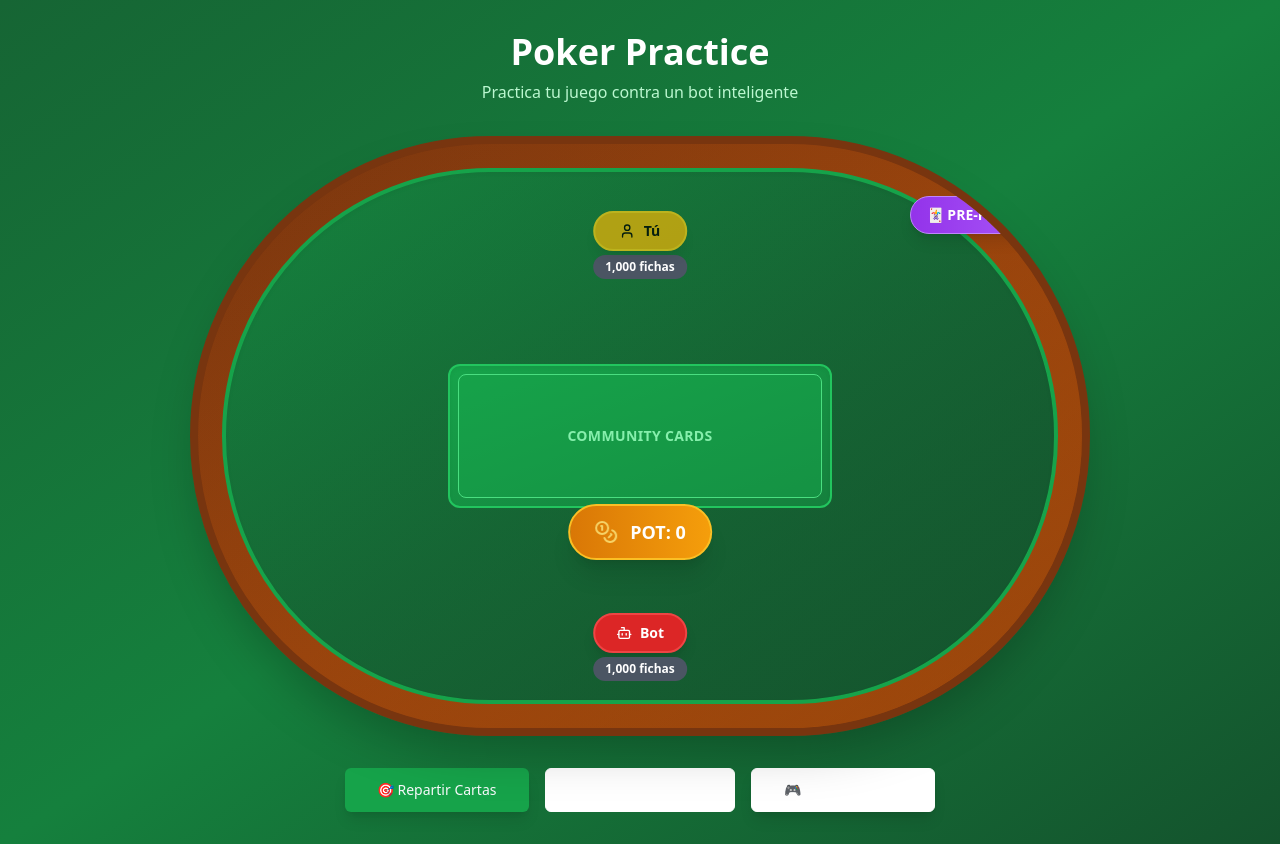
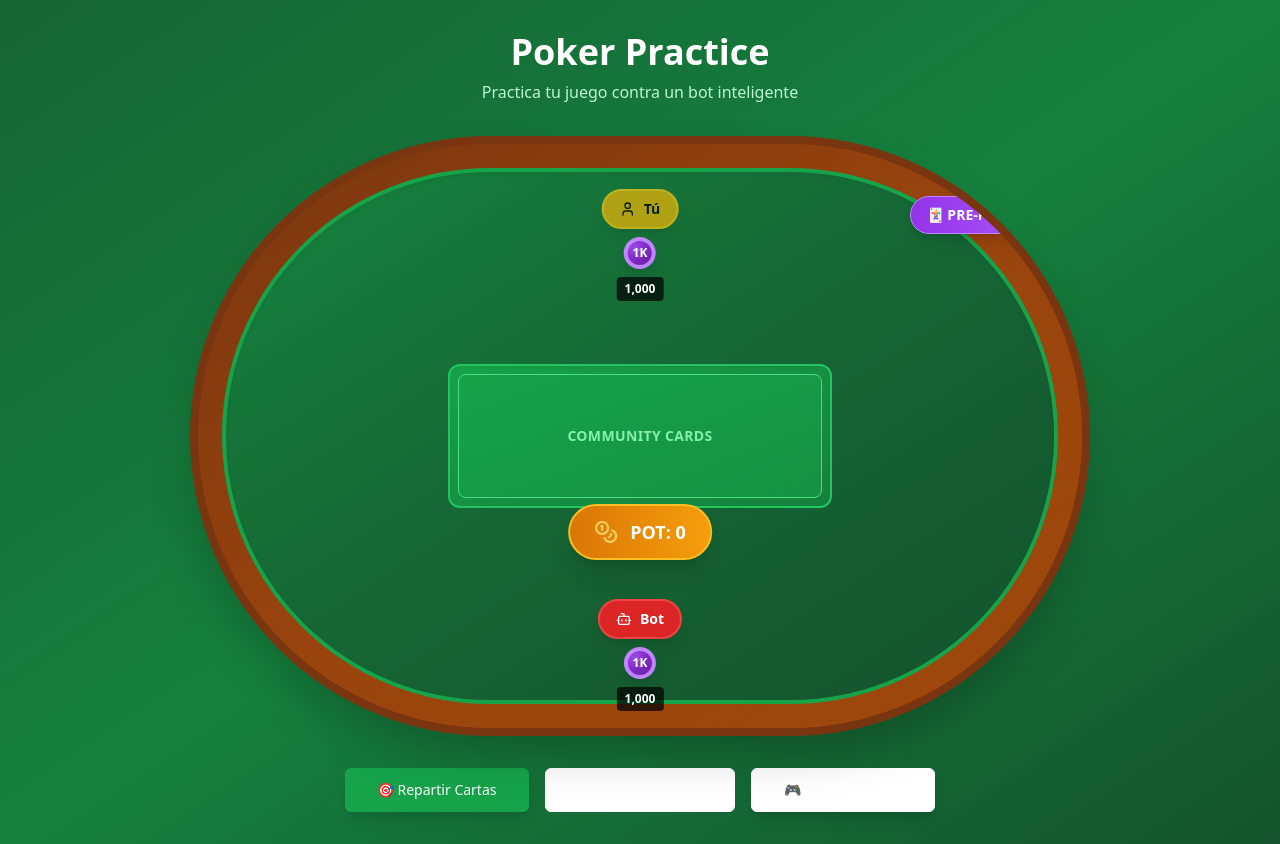
Before and after one commit to davi9922/poker-bot-blitz, a React (Vite) app: page / in a window 1280 px wide. Built offline with nearby package versions, Linux system fonts and the light colour scheme.

Commit message:
Add casino chips
Add casino chip visuals and functionality.

```diff
--- /dev/null
+++ b/src/components/CasinoChip.tsx
@@ -0,0 +1,69 @@
+
+import React from 'react';
+
+interface CasinoChipProps {
+  value: number;
+  size?: 'sm' | 'md' | 'lg';
+  count?: number;
+}
+
+const CasinoChip = ({ value, size = 'md', count }: CasinoChipProps) => {
+  const getChipColor = (value: number) => {
+    if (value >= 1000) return 'from-purple-600 to-purple-800 border-purple-400';
+    if (value >= 500) return 'from-pink-600 to-pink-800 border-pink-400';
+    if (value >= 100) return 'from-black to-gray-800 border-gray-600';
+    if (value >= 50) return 'from-blue-600 to-blue-800 border-blue-400';
+    if (value >= 25) return 'from-green-600 to-green-800 border-green-400';
+    if (value >= 10) return 'from-yellow-500 to-yellow-700 border-yellow-300';
+    if (value >= 5) return 'from-red-600 to-red-800 border-red-400';
+    return 'from-gray-400 to-gray-600 border-gray-300';
+  };
+
+  const getSizeClasses = (size: string) => {
+    switch (size) {
+      case 'sm': return 'w-8 h-8 text-xs';
+      case 'lg': return 'w-16 h-16 text-lg';
+      default: return 'w-12 h-12 text-sm';
+    }
+  };
+
+  const chipColor = getChipColor(value);
+  const sizeClasses = getSizeClasses(size);
+
+  return (
+    <div className="relative inline-block">
+      <div className={`
+        ${sizeClasses}
+        bg-gradient-to-br ${chipColor}
+        rounded-full
+        border-4
+        shadow-lg
+        flex items-center justify-center
+        font-bold text-white
+        relative
+        transform hover:scale-105 transition-transform
+      `}>
+        {/* Chip pattern */}
+        <div className="absolute inset-2 border border-white/30 rounded-full"></div>
+        <div className="absolute inset-3 border border-white/20 rounded-full"></div>
+
+        {/* Value text */}
+        <span className="relative z-10 drop-shadow-lg">
+          {value >= 1000 ? `${value/1000}K` : value}
+        </span>
+
+        {/* Inner highlight */}
+        <div className="absolute top-1 left-1 w-2 h-2 bg-white/40 rounded-full blur-sm"></div>
+      </div>
+
+      {/* Count indicator */}
+      {count && count > 1 && (
+        <div className="absolute -top-1 -right-1 bg-red-500 text-white text-xs rounded-full w-5 h-5 flex items-center justify-center font-bold">
+          {count > 99 ? '99+' : count}
+        </div>
+      )}
+    </div>
+  );
+};
+
+export default CasinoChip;
--- /dev/null
+++ b/src/components/ChipStack.tsx
@@ -0,0 +1,63 @@
+
+import React from 'react';
+import CasinoChip from './CasinoChip';
+
+interface ChipStackProps {
+  totalChips: number;
+  size?: 'sm' | 'md' | 'lg';
+  showTotal?: boolean;
+}
+
+const ChipStack = ({ totalChips, size = 'md', showTotal = true }: ChipStackProps) => {
+  const getChipBreakdown = (total: number) => {
+    const denominations = [1000, 500, 100, 50, 25, 10, 5, 1];
+    const breakdown: { value: number; count: number }[] = [];
+    let remaining = total;
+
+    denominations.forEach(denom => {
+      if (remaining >= denom) {
+        const count = Math.floor(remaining / denom);
+        if (count > 0) {
+          breakdown.push({ value: denom, count });
+          remaining -= count * denom;
+        }
+      }
+    });
+
+    return breakdown.slice(0, 4); // Show only top 4 denominations
+  };
+
+  const chipBreakdown = getChipBreakdown(totalChips);
+
+  return (
+    <div className="flex flex-col items-center gap-2">
+      <div className="flex gap-1 items-end">
+        {chipBreakdown.map(({ value, count }, index) => (
+          <div key={value} className="relative">
+            {/* Stack effect */}
+            {count > 1 && (
+              <>
+                <div className={`absolute -z-10 ${size === 'sm' ? 'top-0.5 left-0.5' : size === 'lg' ? 'top-1 left-1' : 'top-0.5 left-0.5'} opacity-60`}>
+                  <CasinoChip value={value} size={size} />
+                </div>
+                {count > 2 && (
+                  <div className={`absolute -z-20 ${size === 'sm' ? 'top-1 left-1' : size === 'lg' ? 'top-2 left-2' : 'top-1 left-1'} opacity-40`}>
+                    <CasinoChip value={value} size={size} />
+                  </div>
+                )}
+              </>
+            )}
+            <CasinoChip value={value} size={size} count={count > 5 ? count : undefined} />
+          </div>
+        ))}
+      </div>
+      {showTotal && (
+        <div className="bg-black/70 text-white px-2 py-1 rounded text-xs font-bold">
+          {totalChips.toLocaleString()}
+        </div>
+      )}
+    </div>
+  );
+};
+
+export default ChipStack;
--- a/src/components/PokerGame.tsx
+++ b/src/components/PokerGame.tsx
@@ -3,6 +3,8 @@ import { useState } from "react";
 import { Button } from "@/components/ui/button";
 import PokerCard from "./PokerCard";
 import GameSettings, { GameConfig } from "./GameSettings";
+import ChipStack from "./ChipStack";
+import CasinoChip from "./CasinoChip";
 import { usePokerGame } from "@/hooks/usePokerGame";
 import { Coins, Bot, User, Crown } from "lucide-react";
 
@@ -97,11 +99,14 @@ const PokerGame = () => {
               </div>
             </div>
 
-            {/* Enhanced Pot display */}
+            {/* Enhanced Pot display with casino chips */}
             <div className="absolute top-1/2 left-1/2 transform -translate-x-1/2 -translate-y-1/2 mt-24">
-              <div className="bg-gradient-to-r from-amber-600 to-amber-500 text-white px-6 py-3 rounded-full shadow-xl border-2 border-amber-400 flex items-center gap-3 font-bold text-lg">
-                <Coins className="w-6 h-6 text-yellow-200 animate-pulse" />
-                <span>POT: {pot.toLocaleString()}</span>
+              <div className="flex flex-col items-center gap-2">
+                {pot > 0 && <ChipStack totalChips={pot} size="sm" showTotal={false} />}
+                <div className="bg-gradient-to-r from-amber-600 to-amber-500 text-white px-6 py-3 rounded-full shadow-xl border-2 border-amber-400 flex items-center gap-3 font-bold text-lg">
+                  <Coins className="w-6 h-6 text-yellow-200 animate-pulse" />
+                  <span>POT: {pot.toLocaleString()}</span>
+                </div>
               </div>
             </div>
 
@@ -118,7 +123,7 @@ const PokerGame = () => {
                   style={{ left: `${position.x}%`, top: `${position.y}%` }}
                 >
                   {/* Player info with enhanced styling */}
-                  <div className={`mb-3 text-center ${index === 0 ? 'mb-16' : 'mt-16'}`}>
+                  <div className={`mb-3 text-center ${index === 0 ? 'mb-20' : 'mt-20'}`}>
                     <div className={`flex items-center justify-center gap-2 px-4 py-2 rounded-full shadow-lg border-2 ${
                       isCurrentPlayer
                         ? 'bg-yellow-500 text-black border-yellow-400 animate-pulse'
@@ -130,18 +135,15 @@ const PokerGame = () => {
                       {player.isBot ? <Bot className="w-4 h-4" /> : <User className="w-4 h-4" />}
                       <span className="text-sm font-bold">{player.name}</span>
                     </div>
-                    <div className={`mt-1 px-3 py-1 rounded-full text-xs font-semibold ${
-                      player.chips > gameConfig.startingChips
-                        ? 'bg-green-500 text-white'
-                        : player.chips < gameConfig.startingChips * 0.5
-                          ? 'bg-red-500 text-white'
-                          : 'bg-gray-600 text-white'
-                    }`}>
-                      {player.chips.toLocaleString()} fichas
+
+                    {/* Player chip stack */}
+                    <div className="mt-2 flex flex-col items-center gap-1">
+                      <ChipStack totalChips={player.chips} size="sm" />
                       {player.currentBet > 0 && (
-                        <span className="ml-2 bg-white text-black px-2 py-0.5 rounded">
-                          Apostó: {player.currentBet}
-                        </span>
+                        <div className="flex items-center gap-1">
+                          <span className="text-xs text-green-200">Apostó:</span>
+                          <CasinoChip value={player.currentBet} size="sm" />
+                        </div>
                       )}
                     </div>
                   </div>
```
